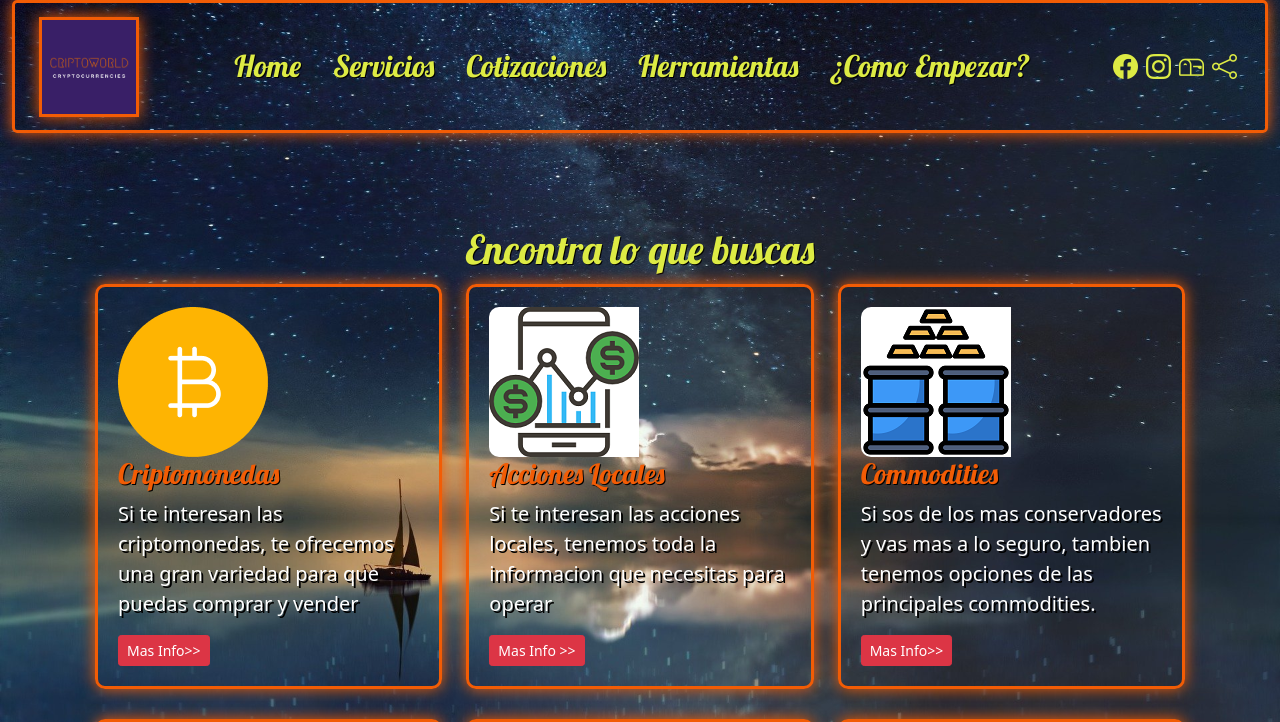
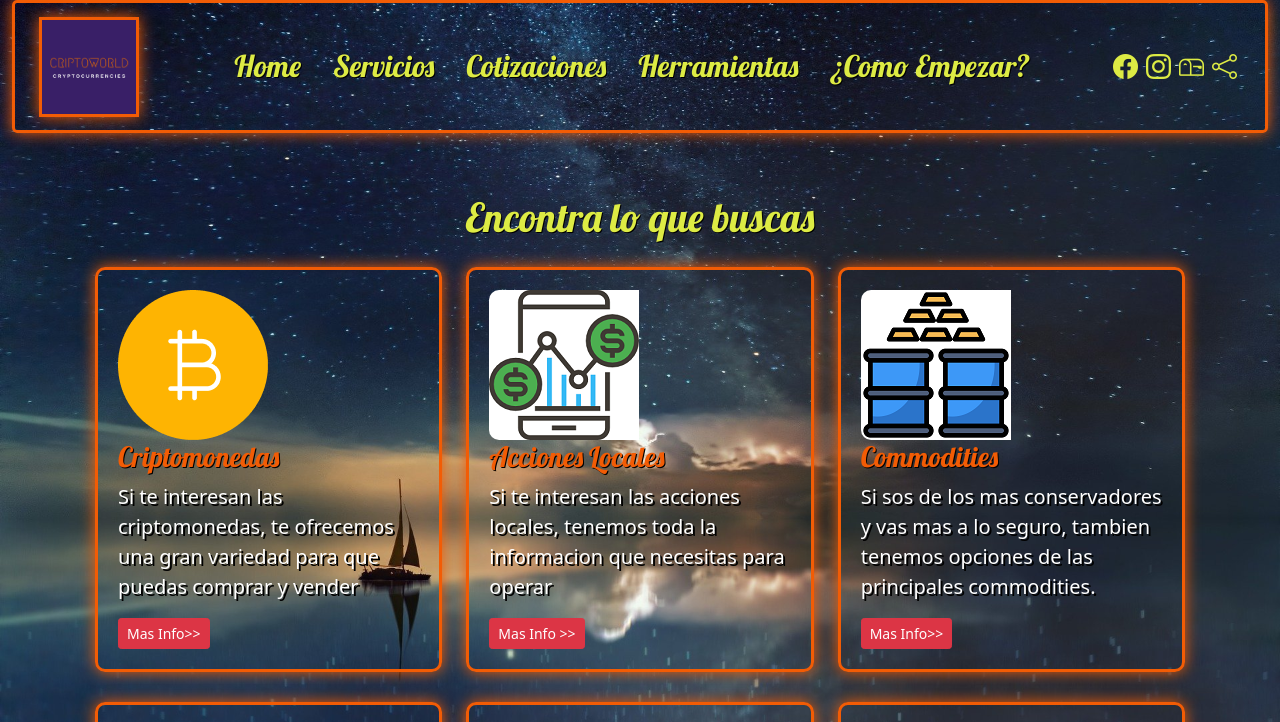
Before and after one commit to LuchoCassani/criptoworld2.0, a website: page secciones/servicios.html in a window 1280 px wide. Shown: the top 722 px of the page. Drawn offline with nearby package versions, Linux system fonts and the light colour scheme.

Commit message:
actualizacion

```diff
--- a/SASS/scss/_servicios.scss
+++ b/SASS/scss/_servicios.scss
@@ -4,11 +4,11 @@ $font_color: #F25C05;
 
 
 .servicios{
-    margin-top: 4rem;
+    margin-top: 2rem;
     padding: 25px;
     .titulo_servicios{
         @extend %estilo_titulos;
-        margin: 0;
+        margin-bottom: 15px;
         padding: 3px;
 
     }
--- a/secciones/servicios.html
+++ b/secciones/servicios.html
@@ -68,7 +68,7 @@
     <main>
       <div class="container servicios">
          <div class="row ">
-           <div class="titulo_servicios container-fluid d-flex justify-content-center">
+           <div class="titulo_servicios  d-flex justify-content-center">
              <h1>Encontra lo que buscas</h1>
            </div>
             <!-- Opcion 1 -->
```
Also changed, not shown: SASS/css/style.css.
